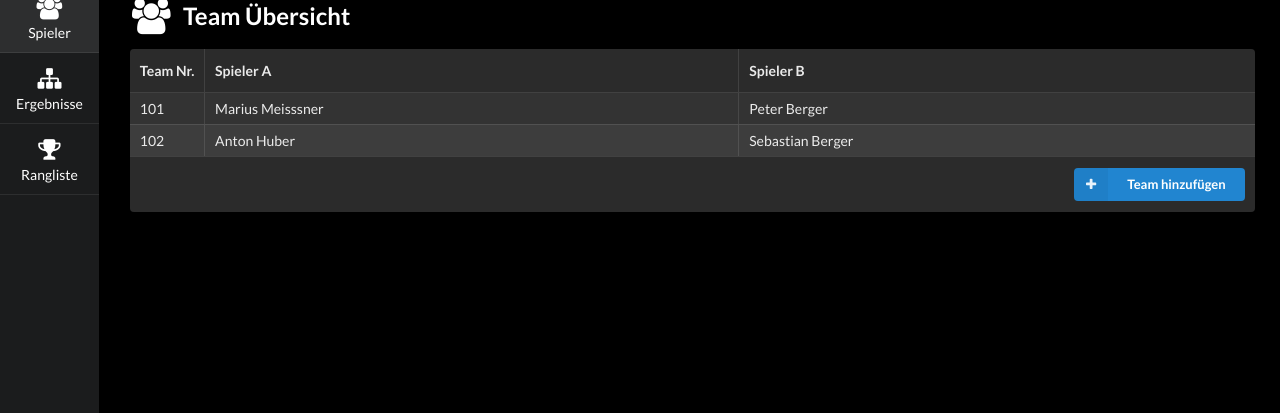
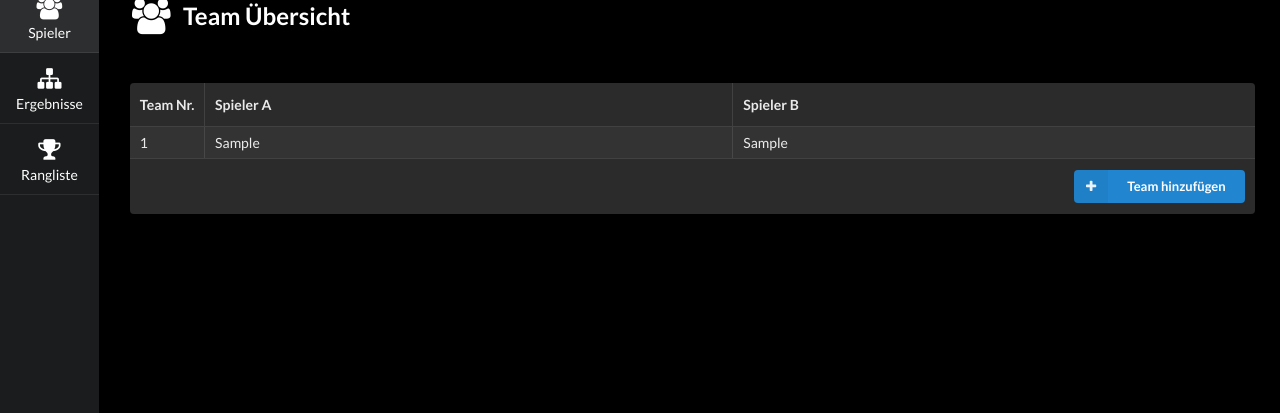
Before and after one commit to SkydiveMarius/watt-turnier, a Symfony app: template app/Resources/views/players.twig in a window 1280 px wide. Shown: the part 18-431 px from the top of the page. Run offline with Twig, Linux system fonts and the light colour scheme; the template is opened without the code that fills it: most values are stand-ins (such as "Sample title", 1, 10 or a date in 2020); some libraries are stand-ins or nearby versions.

Commit message:
Connect UI Player controller with repository

```diff
--- a/app/Resources/views/players.twig
+++ b/app/Resources/views/players.twig
@@ -15,16 +15,16 @@
         </tr>
         </thead>
         <tbody>
-        <tr>
-            <td class="collapsing">101</td>
-            <td>Marius Meisssner</td>
-            <td>Peter Berger</td>
-        </tr>
-        <tr>
-            <td class="collapsing">102</td>
-            <td>Anton Huber</td>
-            <td>Sebastian Berger</td>
-        </tr>
+        {% for team in teams %}
+            Key : {{ key }}
+            Value : {{ value }}
+            <tr>
+                <td class="collapsing">{{ team.Id() }}</td>
+                <td>{{ team.firstPlayer() }}</td>
+                <td>{{ team.secondPlayer() }}</td>
+            </tr>
+        {% endfor %}
+
         </tbody>
         <tfoot class="full-width">
         <tr>
```
Also changed, not shown: src/Controller/UI/PlayerController.php (+21 -1 lines).
